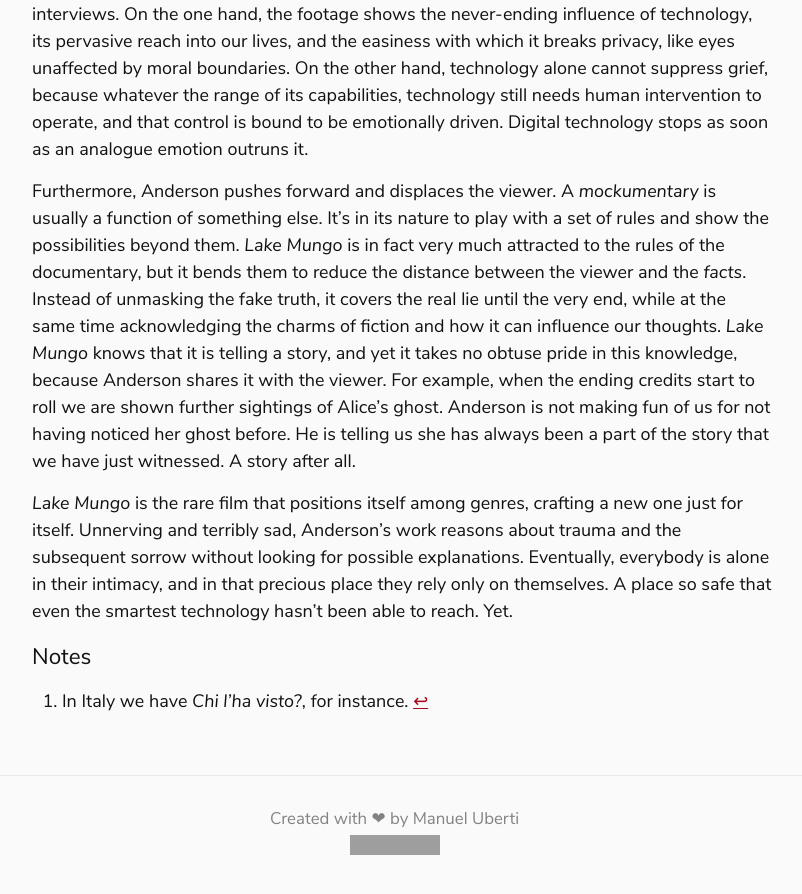
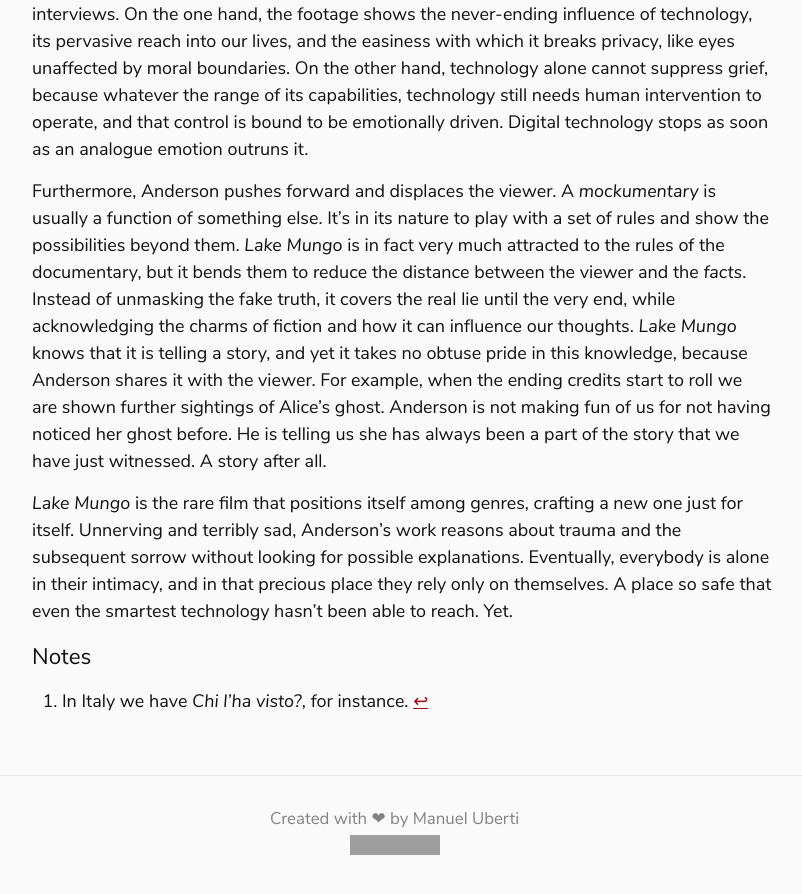
Before and after one commit to manuel-uberti/filmsinwords, a Jekyll site: the page built from _posts/2020-05-22-machine-ghost.md, in a window 1280 px wide and 900 px high, scrolled down 1296 px. Shown: the top 894 px of the window, without its empty margins (238-1040 px from the left). Built offline with Jekyll 4.4.1, drawn with Linux system fonts in a browser that asks for light colours; grey boxes are pictures that could not be loaded.

Commit message:
Remove redundancy

```diff
--- a/_posts/2020-05-22-machine-ghost.md
+++ b/_posts/2020-05-22-machine-ghost.md
@@ -56,14 +56,13 @@ usually a function of something else. It’s in its nature to play with a set o
 rules and show the possibilities beyond them. *Lake Mungo* is in fact very much
 attracted to the rules of the documentary, but it bends them to reduce the
 distance between the viewer and the *facts*. Instead of unmasking the fake truth,
-it covers the real lie until the very end, while at the same time acknowledging
-the charms of fiction and how it can influence our thoughts. *Lake Mungo* knows
-that it is telling a story, and yet it takes no obtuse pride in this knowledge,
-because Anderson shares it with the viewer. For example, when the ending credits
-start to roll we are shown further sightings of Alice’s ghost. Anderson is not
-making fun of us for not having noticed her ghost before. He is telling us she
-has always been a part of the story that we have just witnessed. A story after
-all.
+it covers the real lie until the very end, while acknowledging the charms of
+fiction and how it can influence our thoughts. *Lake Mungo* knows that it is
+telling a story, and yet it takes no obtuse pride in this knowledge, because
+Anderson shares it with the viewer. For example, when the ending credits start
+to roll we are shown further sightings of Alice’s ghost. Anderson is not making
+fun of us for not having noticed her ghost before. He is telling us she has
+always been a part of the story that we have just witnessed. A story after all.
 
 *Lake Mungo* is the rare film that positions itself among genres, crafting a new
 one just for itself. Unnerving and terribly sad, Anderson’s work reasons about
```
